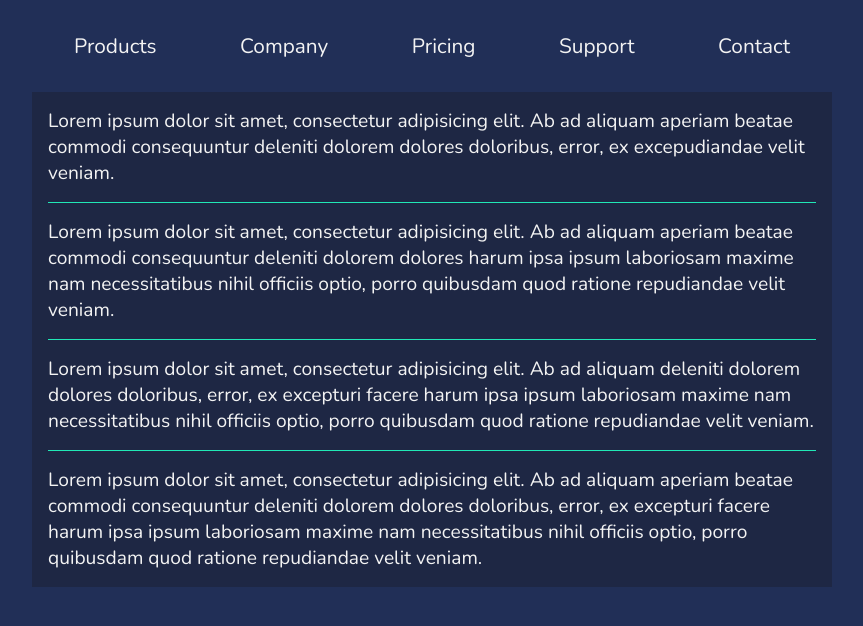
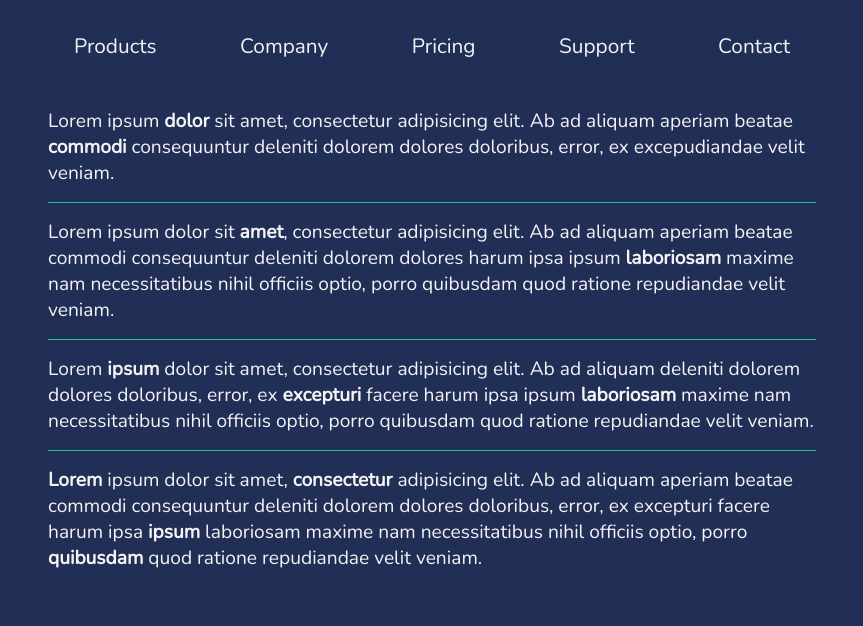
Before and after one commit to maslankam92/Hovers, a plain HTML site: page index.html in a window 1280 px wide. Shown: the whole page, without its empty margins (208-1071 px from the left). Drawn offline with nearby package versions, Linux system fonts and the light colour scheme.

Commit message:
Complepte animation of hovering links

```diff
--- a/index.html
+++ b/index.html
@@ -8,7 +8,7 @@
     :root {
       --dark-blue-bg: #212f57;
       --dark2-blue-bg: #1e2744;
-      --primary-green: #21e7b6;
+      --primary-green: #1ec194;
       --white-font: #f3f3f3;
     }
 
@@ -49,11 +49,10 @@
     }
 
     .container {
-      background-color: var(--dark2-blue-bg);
+      /*background-color: var(--dark2-blue-bg);*/
       font-size: 1.2rem;
       margin: 0 auto;
       max-width: 800px;
-      position: relative;
       padding: 1rem;
     }
 
@@ -69,10 +68,18 @@
       border-bottom: 0;
     }
 
-    .container hl {
+    .container a {
+      font-weight: bold;
+    }
+
+    .hl {
       background-color: var(--primary-green);
       border-radius: 30px;
       position: absolute;
+      top: 0;
+      left: 0;
+      transition: .1s;
+      z-index: -1;
     }
 
   </style>
@@ -90,27 +97,41 @@
 </nav>
 <div class="container">
   <p>
-    Lorem ipsum <a class="hl">dolor</a> sit amet, consectetur adipisicing elit. Ab ad aliquam aperiam beatae <a class="hl">commodi</a> consequuntur deleniti
+    Lorem ipsum <a>dolor</a> sit amet, consectetur adipisicing elit. Ab ad aliquam aperiam beatae <a>commodi</a> consequuntur deleniti
     dolorem dolores doloribus, error, ex excepudiandae velit veniam.
   </p>
   <p>
-    Lorem ipsum dolor sit <a class="hl">amet</a>, consectetur adipisicing elit. Ab ad aliquam aperiam beatae commodi consequuntur deleniti
-    dolorem dolores harum ipsa ipsum <a class="hl">laboriosam</a> maxime nam necessitatibus nihil
+    Lorem ipsum dolor sit <a>amet</a>, consectetur adipisicing elit. Ab ad aliquam aperiam beatae commodi consequuntur deleniti
+    dolorem dolores harum ipsa ipsum <a>laboriosam</a> maxime nam necessitatibus nihil
     officiis optio, porro quibusdam quod ratione repudiandae velit veniam.
   </p>
   <p>
-    Lorem <a class="hl">ipsum</a> dolor sit amet, consectetur adipisicing elit. Ab ad aliquam deleniti
-    dolorem dolores doloribus, error, ex <a class="hl">excepturi</a> facere harum ipsa ipsum <a class="hl">laboriosam</a> maxime nam necessitatibus nihil
+    Lorem <a>ipsum</a> dolor sit amet, consectetur adipisicing elit. Ab ad aliquam deleniti
+    dolorem dolores doloribus, error, ex <a>excepturi</a> facere harum ipsa ipsum <a>laboriosam</a> maxime nam necessitatibus nihil
     officiis optio, porro quibusdam quod ratione repudiandae velit veniam.
   </p>
   <p>
-    <a class="hl">Lorem</a> ipsum dolor sit amet, <a class="hl">consectetur</> adipisicing elit. Ab ad aliquam aperiam beatae commodi consequuntur deleniti
-    dolorem dolores doloribus, error, ex excepturi facere harum ipsa <a class="hl">ipsum</a> laboriosam maxime nam necessitatibus nihil
-    officiis optio, porro <a class="hl">quibusdam</a> quod ratione repudiandae velit veniam.
+    <a>Lorem</a> ipsum dolor sit amet, <a>consectetur</a> adipisicing elit. Ab ad aliquam aperiam beatae commodi consequuntur deleniti
+    dolorem dolores doloribus, error, ex excepturi facere harum ipsa <a>ipsum</a> laboriosam maxime nam necessitatibus nihil
+    officiis optio, porro <a>quibusdam</a> quod ratione repudiandae velit veniam.
   </p>
 </div>
 <script>
+  const links = document.querySelectorAll('a');
+  const hl = document.createElement('span');
+  hl.classList.add('hl');
+  document.body.append(hl);
 
+  function addHighlight() {
+    const { top, left, width, height } = this.getBoundingClientRect();
+    Object.assign(hl.style, {
+      transform: `translate(${left}px, ${top}px)`,
+      height: `${height}px`,
+      width: `${width}px`
+    });
+  }
+
+  links.forEach(link => link.addEventListener('mouseenter', addHighlight));
 </script>
 </body>
 </html>
```
